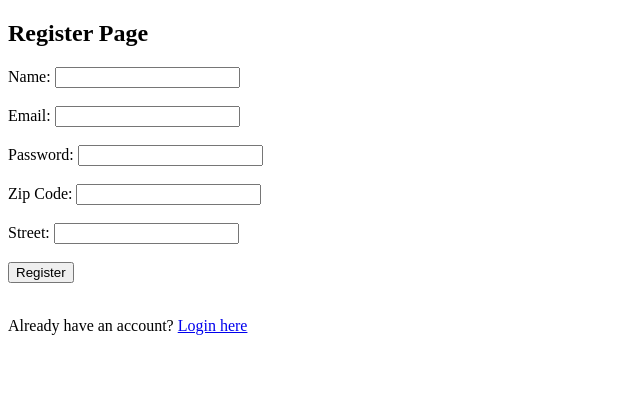
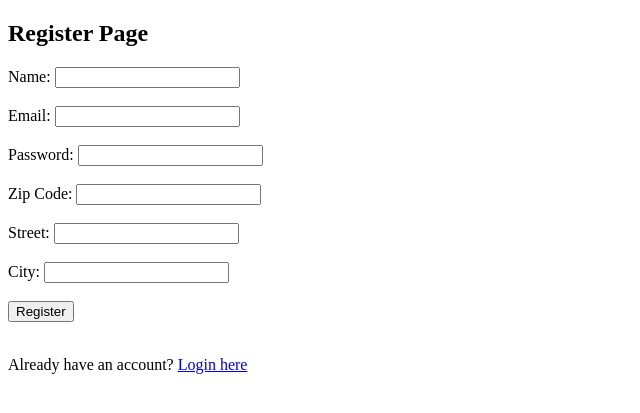
Before and after one commit to chrisvobi/cureLink-netcomp-hackathon, a Flask app: page /register in a window 1280 px wide. Shown: the top 413 px of the page, without its empty margins (0-640 px from the left). Run offline with Flask 3, Linux system fonts and the light colour scheme.

Commit message:
more checks for registering

```diff
--- a/routes/register_route.py
+++ b/routes/register_route.py
@@ -34,6 +34,22 @@ def get_first_available_patient_id(cursor):
             break
     return expected_id
 
+def get_or_create_address(cursor, zip_code, city):
+    """Checks if the zip code exists in the address table. If not, inserts it."""
+
+    # Check if zip code exists
+    cursor.execute("SELECT  city FROM address WHERE zip_code = %s", (zip_code,))
+    address = cursor.fetchone()
+
+    if address:
+        # If zip code exists but city does not match, return an error
+        if address[0] != city:
+            return None, "Zip code exists but city does not match!"
+        return zip_code, None
+
+    # If zip code does not exist, insert new address
+    cursor.execute("INSERT INTO address (zip_code, city) VALUES (%s, %s)", (zip_code, city))
+    return zip_code, None
 
 def init_register_route(app):
     @app.route('/register', methods=['GET', 'POST'])
@@ -44,16 +60,27 @@ def init_register_route(app):
             password = request.form['password']
             zip_code = request.form['zip_code']
             street = request.form['street']
+            city = request.form['city']
 
-            if not name or not email or not password or not zip_code or not street:
+            if not name or not email or not password or not zip_code or not street or not city:
                 flash("All fields are required!", "danger")
                 return render_template('register.html')
-
             # Hash the password before storing it
             hashed_password = password
 
             db = get_db_connection()
+            if db is None:
+                flash("Database connection failed!", "danger")
+                return render_template('register.html')
             cursor = db.cursor()
+
+            # Check or create address entry
+            zip_code, error = get_or_create_address(cursor, zip_code, city)
+            if error:
+                flash(error, "danger")
+                cursor.close()
+                db.close()
+                return render_template('register.html')
 
             # Check if the email already exists
             cursor.execute("SELECT * FROM patients WHERE email = %s", (email,))
--- a/templates/register.html
+++ b/templates/register.html
@@ -28,6 +28,9 @@
         <label>Street:</label>
         <input type="text" name="street" required><br><br>
 
+        <label>City:</label>
+        <input type="text" name="city" required><br><br>
+
         <button type="submit">Register</button>
     </form>
 
```
